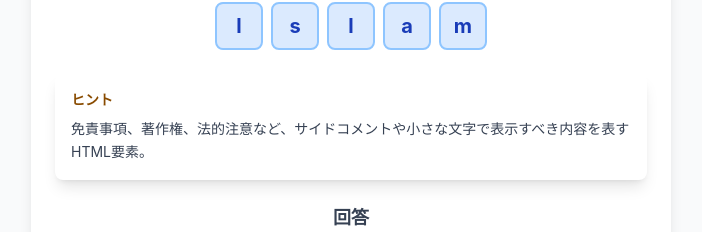
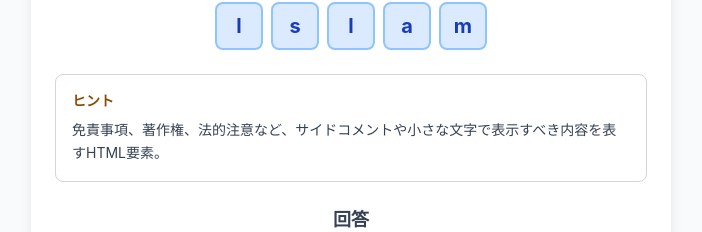
Before and after one commit to koza-ken/shufflemoji, a React (Vite) app: page /game/html-css in a window 1280 px wide. Shown: the part 158-390 px from the top of the page, without its empty margins (289-991 px from the left). Built offline with nearby package versions, Linux system fonts and the light colour scheme.

Commit message:
fix:レイアウト修正

```diff
--- a/src/components/game/Hint.tsx
+++ b/src/components/game/Hint.tsx
@@ -17,7 +17,7 @@ export const Hint = ({ word }: HintProps) => {
     return null;
   }
   return (
-    <div className="bg-white rounded-lg shadow-lg p-4 mb-6">
+    <div className="bg-white rounded-lg border border-gray-300 p-4 mb-6">
       <div className="flex items-start gap-3">
         {/* ヒントアイコン */}
         {/* <div className="flex-shrink-0 w-5 h-5 bg-yellow-500 rounded-full flex items-center justify-center">
--- a/src/components/game/RubyQuestion.tsx
+++ b/src/components/game/RubyQuestion.tsx
@@ -12,7 +12,7 @@ export const RubyQuestion = ({ allChars, handleCharClick }: RubyQuestionProps) =
     <>
       <h2 className="text-xl font-semibold text-gray-800 mb-4 text-center">
         <p>文字を並び替えて</p>
-        <p>正しいRubyメソッドを作ってください</p>
+        <p>正しいRubyのメソッドを作ってください</p>
       </h2>
 
       {/* 利用可能な文字を表示（固定位置） */}
```
